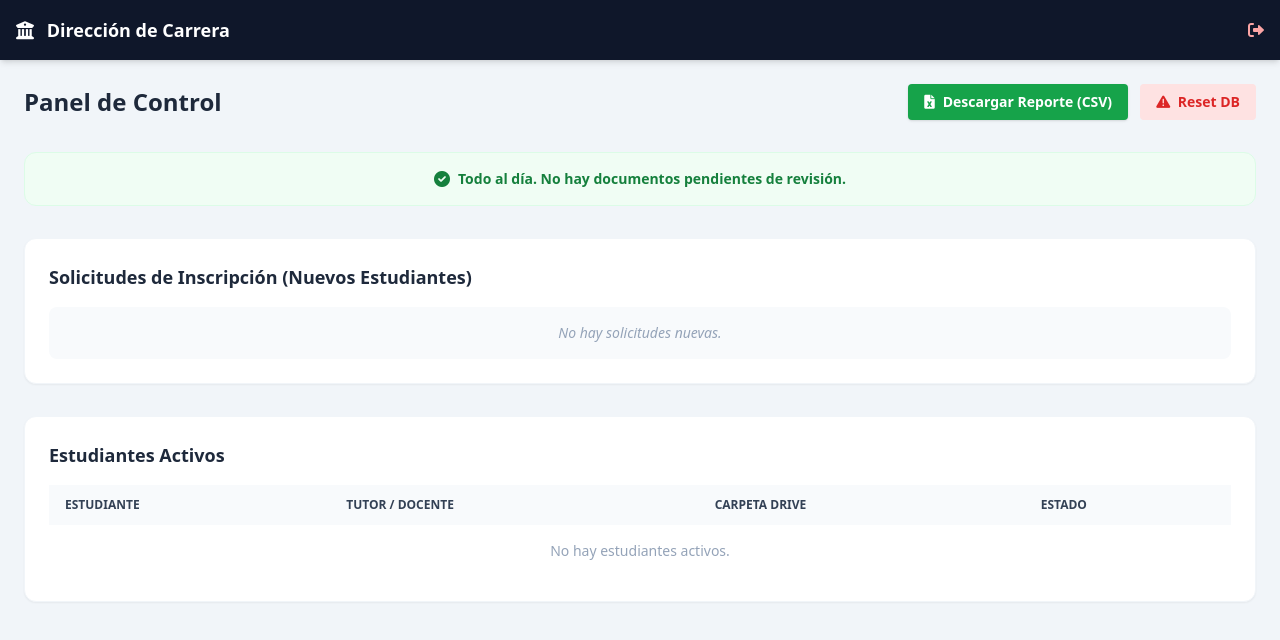
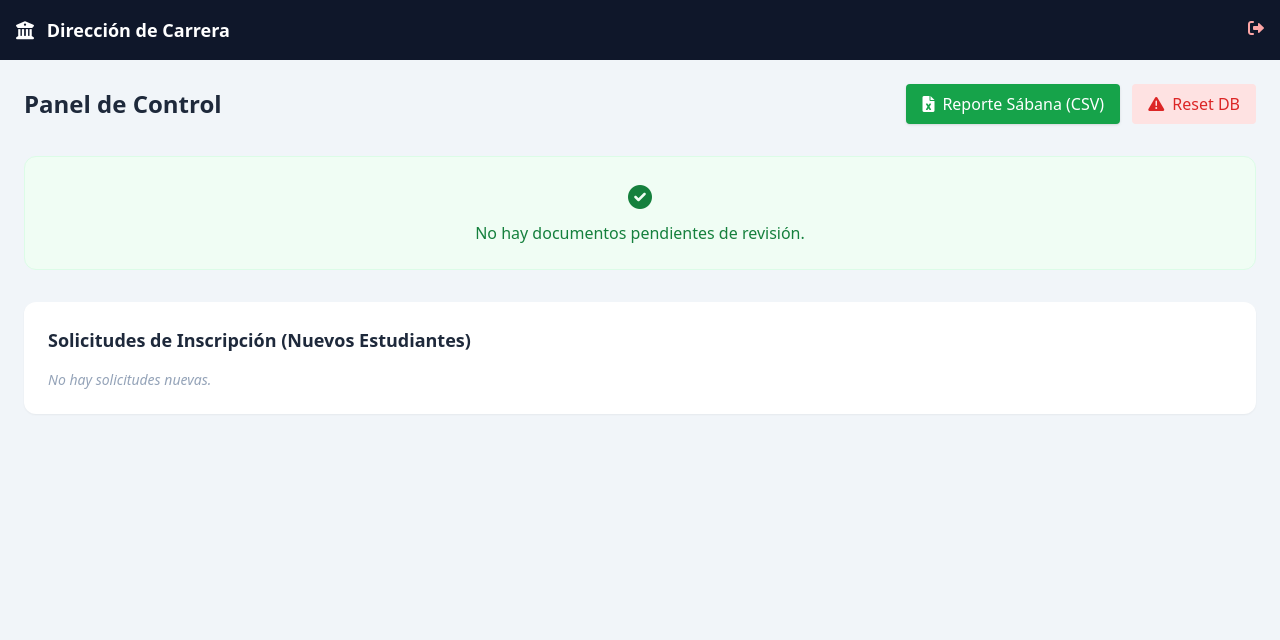
Before and after one commit to criuagrm/criuagrm.github.io, a Flask app: page /admin/dashboard in a window 1280 px wide. Shown: the top 640 px of the page. Run offline with Flask 3, Linux system fonts and the light colour scheme; a user stored in the database is signed in; some libraries are stand-ins or nearby versions.

Commit message:
Update admin_dashboard.html

```diff
--- a/sistema_tutores/templates/admin_dashboard.html
+++ b/sistema_tutores/templates/admin_dashboard.html
@@ -8,10 +8,10 @@
 </head>
 <body class="bg-slate-100 font-sans text-slate-800">
 
-    <nav class="bg-slate-900 text-white p-4 sticky top-0 z-50 shadow-md">
-        <div class="max-w-7xl mx-auto flex justify-between items-center">
+    <nav class="bg-slate-900 text-white p-4 sticky top-0 z-50">
+        <div class="max-w-7xl mx-auto flex justify-between">
             <h1 class="font-bold text-lg"><i class="fa-solid fa-building-columns mr-2"></i> Dirección de Carrera</h1>
-            <a href="/logout" class="text-red-300 hover:text-white transition"><i class="fa-solid fa-right-from-bracket"></i></a>
+            <a href="/logout" class="text-red-300 hover:text-white"><i class="fa-solid fa-right-from-bracket"></i></a>
         </div>
     </nav>
 
@@ -20,10 +20,10 @@
         <div class="flex justify-between items-center">
             <h2 class="text-2xl font-bold text-slate-800">Panel de Control</h2>
             <div class="flex gap-3">
-                <a href="/admin/report_excel" class="bg-green-600 text-white px-4 py-2 rounded shadow hover:bg-green-700 transition flex items-center font-bold text-sm">
-                    <i class="fa-solid fa-file-excel mr-2"></i> Descargar Reporte (CSV)
+                <a href="/admin/report_excel" class="bg-green-600 text-white px-4 py-2 rounded shadow hover:bg-green-700 transition flex items-center">
+                    <i class="fa-solid fa-file-excel mr-2"></i> Reporte Sábana (CSV)
                 </a>
-                <a href="/peligro/reset-completo" onclick="return confirm('¿Seguro? Esto borrará todo.')" class="bg-red-100 text-red-600 px-4 py-2 rounded hover:bg-red-200 font-bold text-sm">
+                <a href="/peligro/reset-completo" onclick="return confirm('¿Seguro? Esto borrará todo.')" class="bg-red-100 text-red-600 px-4 py-2 rounded hover:bg-red-200">
                     <i class="fa-solid fa-triangle-exclamation mr-1"></i> Reset DB
                 </a>
             </div>
@@ -31,38 +31,35 @@
 
         {% if docs_pendientes %}
         <div class="bg-white p-6 rounded-xl shadow-sm border-l-4 border-yellow-400">
-            <h3 class="font-bold text-lg mb-4 flex items-center text-slate-800">
+            <h3 class="font-bold text-lg mb-4 flex items-center">
                 <i class="fa-solid fa-bell text-yellow-500 mr-2"></i> Documentos Pendientes de Validación
-                <span class="ml-2 bg-yellow-100 text-yellow-800 text-xs px-2 py-1 rounded-full font-bold">{{ docs_pendientes|length }}</span>
+                <span class="ml-2 bg-yellow-100 text-yellow-800 text-xs px-2 py-1 rounded-full">{{ docs_pendientes|length }}</span>
             </h3>
 
             <div class="grid grid-cols-1 md:grid-cols-2 lg:grid-cols-3 gap-4">
                 {% for doc in docs_pendientes %}
-                <div class="border border-slate-200 p-4 rounded-lg bg-slate-50 hover:shadow-md transition">
-                    <div class="flex justify-between mb-2">
-                        <p class="font-bold text-sm text-slate-800">{{ doc.student.full_name }}</p>
-                        <a href="{{ doc.student.drive_folder_url }}" target="_blank" class="text-blue-600 text-xs font-bold hover:underline"><i class="fa-brands fa-google-drive"></i> Ver Carpeta</a>
-                    </div>
-                    <p class="text-xs text-slate-500 mb-3 bg-white p-1 rounded border border-slate-100 text-center font-bold">{{ doc.doc_type }}</p>
+                <div class="border border-slate-200 p-4 rounded-lg bg-slate-50">
+                    <p class="font-bold text-sm">{{ doc.student.full_name }}</p>
+                    <p class="text-xs text-slate-500 mb-2">{{ doc.doc_type }}</p>
 
-                    <form action="/admin/validate_doc" method="POST" class="flex gap-2">
+                    <form action="/admin/validate_doc" method="POST" class="flex gap-2 mt-3">
                         <input type="hidden" name="doc_id" value="{{ doc.id }}">
-                        <button type="submit" name="action" value="validate" class="flex-1 bg-green-500 text-white py-1.5 rounded text-xs font-bold hover:bg-green-600">Aceptar</button>
-                        <button type="submit" name="action" value="reject" class="flex-1 bg-red-500 text-white py-1.5 rounded text-xs font-bold hover:bg-red-600">Rechazar</button>
+                        <button type="submit" name="action" value="validate" class="flex-1 bg-green-500 text-white py-1 rounded text-xs hover:bg-green-600">Validar</button>
+                        <button type="submit" name="action" value="reject" class="flex-1 bg-red-500 text-white py-1 rounded text-xs hover:bg-red-600">Rechazar</button>
                     </form>
                 </div>
                 {% endfor %}
             </div>
         </div>
         {% else %}
-        <div class="bg-green-50 p-4 rounded-xl border border-green-100 text-center text-green-700 flex items-center justify-center gap-2">
-            <i class="fa-solid fa-check-circle"></i>
-            <p class="text-sm font-bold">Todo al día. No hay documentos pendientes de revisión.</p>
+        <div class="bg-green-50 p-6 rounded-xl border border-green-100 text-center text-green-700">
+            <i class="fa-solid fa-check-circle text-2xl mb-2"></i>
+            <p>No hay documentos pendientes de revisión.</p>
         </div>
         {% endif %}
 
-        <div class="bg-white p-6 rounded-xl shadow-sm border border-slate-100">
-            <h3 class="font-bold text-lg mb-4 text-slate-800">Solicitudes de Inscripción (Nuevos Estudiantes)</h3>
+        <div class="bg-white p-6 rounded-xl shadow-sm">
+            <h3 class="font-bold text-lg mb-4">Solicitudes de Inscripción (Nuevos Estudiantes)</h3>
             {% if pendientes_registro %}
                 <div class="overflow-x-auto">
                     <table class="w-full text-sm text-left text-slate-500">
@@ -70,7 +67,7 @@
                             <tr>
                                 <th class="px-4 py-3">Estudiante</th>
                                 <th class="px-4 py-3">Tutor Tesis</th>
-                                <th class="px-4 py-3">Asignar Carpeta Drive</th>
+                                <th class="px-4 py-3">Acción</th>
                             </tr>
                         </thead>
                         <tbody>
@@ -82,11 +79,9 @@
                                 </td>
                                 <td class="px-4 py-3">{{ p.tutor.name }}</td>
                                 <td class="px-4 py-3">
-                                    <form action="/admin/approve/{{ p.id }}" method="POST" class="flex gap-2 items-center">
-                                        <input type="text" name="drive_url" placeholder="Pegar Link Carpeta Drive..." class="border border-slate-300 rounded px-3 py-1.5 text-xs w-64 focus:ring-2 focus:ring-blue-500 focus:outline-none" required>
-                                        <button class="bg-blue-600 text-white px-4 py-1.5 rounded text-xs font-bold hover:bg-blue-700 shadow-sm">
-                                            Aprobar y Crear Usuario
-                                        </button>
+                                    <form action="/admin/approve/{{ p.id }}" method="POST" class="flex gap-2">
+                                        <input type="text" name="drive_url" placeholder="Link Carpeta Drive" class="border rounded px-2 py-1 text-xs w-40" required>
+                                        <button class="bg-blue-600 text-white px-3 py-1 rounded text-xs hover:bg-blue-700">Aprobar</button>
                                     </form>
                                 </td>
                             </tr>
@@ -95,53 +90,8 @@
                     </table>
                 </div>
             {% else %}
-                <p class="text-slate-400 text-sm italic p-4 text-center bg-slate-50 rounded-lg">No hay solicitudes nuevas.</p>
+                <p class="text-slate-400 text-sm italic">No hay solicitudes nuevas.</p>
             {% endif %}
-        </div>
-
-        <div class="bg-white p-6 rounded-xl shadow-sm border border-slate-100">
-            <h3 class="font-bold text-lg mb-4 text-slate-800">Estudiantes Activos</h3>
-
-            <div class="overflow-x-auto">
-                <table class="w-full text-sm text-left text-slate-500">
-                    <thead class="text-xs text-slate-700 uppercase bg-slate-50">
-                        <tr>
-                            <th class="px-4 py-3">Estudiante</th>
-                            <th class="px-4 py-3">Tutor / Docente</th>
-                            <th class="px-4 py-3">Carpeta Drive</th>
-                            <th class="px-4 py-3">Estado</th>
-                        </tr>
-                    </thead>
-                    <tbody>
-                        {% for s in activos %}
-                        <tr class="border-b hover:bg-slate-50">
-                            <td class="px-4 py-3">
-                                <span class="font-bold text-slate-900 block">{{ s.full_name }}</span>
-                                <span class="text-xs">{{ s.registro }}</span>
-                            </td>
-                            <td class="px-4 py-3">
-                                <div class="text-xs">T: {{ s.tutor.name }}</div>
-                                <div class="text-xs">D: {{ s.assigned_docente.display_name }}</div>
-                            </td>
-                            <td class="px-4 py-3">
-                                {% if s.drive_folder_url %}
-                                    <a href="{{ s.drive_folder_url }}" target="_blank" class="text-blue-600 hover:underline flex items-center gap-1 font-bold">
-                                        <i class="fa-brands fa-google-drive"></i> Abrir Carpeta
-                                    </a>
-                                {% else %}
-                                    <span class="text-red-400 text-xs font-bold">Sin asignar</span>
-                                {% endif %}
-                            </td>
-                            <td class="px-4 py-3">
-                                <span class="bg-green-100 text-green-800 text-xs font-medium px-2.5 py-0.5 rounded">Activo</span>
-                            </td>
-                        </tr>
-                        {% else %}
-                        <tr><td colspan="4" class="p-4 text-center text-slate-400">No hay estudiantes activos.</td></tr>
-                        {% endfor %}
-                    </tbody>
-                </table>
-            </div>
         </div>
 
     </div>
```
